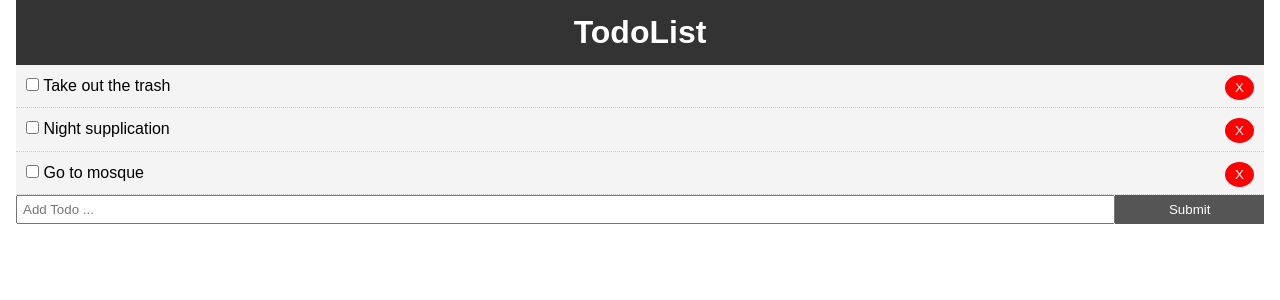
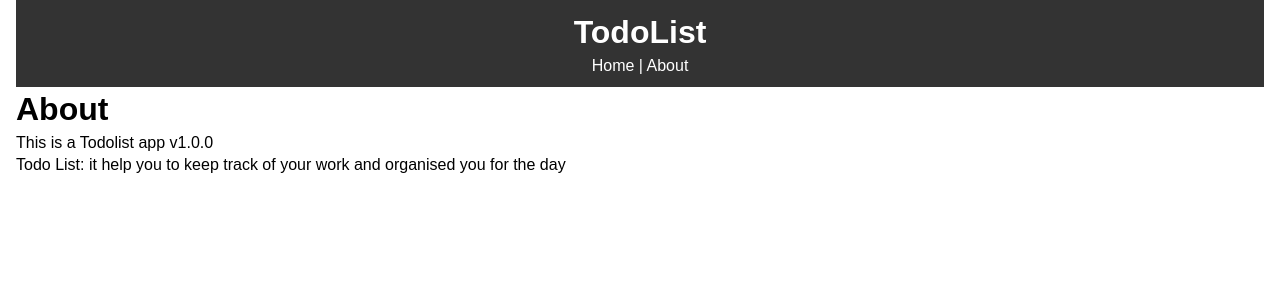
Before and after one commit to jobisne/todo-app, a React (Create React App) app: page /about in a window 1280 px wide. Shown: the top 300 px of the page. Built offline with nearby package versions, Linux system fonts and the light colour scheme.

Commit message:
adding todo and about page implemented

```diff
--- a/package.json
+++ b/package.json
@@ -5,7 +5,9 @@
   "dependencies": {
     "react": "^16.8.4",
     "react-dom": "^16.8.4",
-    "react-scripts": "2.1.8"
+    "react-router-dom": "^5.1.2",
+    "react-scripts": "2.1.8",
+    "uuid": "^3.3.3"
   },
   "scripts": {
     "start": "react-scripts start",
--- a/src/App.js
+++ b/src/App.js
@@ -1,67 +1,86 @@
 import React, { Component } from 'react';
+import { BrowserRouter as Router, Route } from 'react-router-dom';
 import Todos from './components/Todos';
 import AddTodo from './components/AddTodo';
 import Header from './components/layout/Header';
+import About from './components/pages/About';
+
+import uuid from 'uuid';
 import './App.css';
 
 class App extends Component {
   state = {
     todos: [
       {
-        id: 1,
-        title: 'Take out the trash',
+        id: uuid.v4(),
+        title: 'Report to sauban',
         completed: false
       },
       {
-        id: 2,
+        id: uuid.v4(),
         title: 'Night supplication',
         completed: false
       },
       {
-        id: 3,
+        id: uuid.v4(),
         title: 'Go to mosque',
         completed: false
       }
     ]
-  }
+  };
   // Toggle Complete
-  markComplete = (id) => {
+  markComplete = id => {
     this.setState({
-      todos: this.state.todos.map((todo) => {
+      todos: this.state.todos.map(todo => {
         if (todo.id === id) {
-          todo.completed = !todo.completed
+          todo.completed = !todo.completed;
         }
         return todo;
       })
     });
-  }
+  };
 
   //Delete Todo
-  deleteTodo = (id) => {
+  deleteTodo = id => {
     this.setState({
-      todos: this.state.todos.filter((todo) => todo.id !== id )
+      todos: [...this.state.todos.filter(todo => todo.id !== id)]
     });
     // console.log('tes', id)
-  }
+  };
   //Add Todo
-  addTodo = (title) => {
-
+  addTodo = title => {
+    const newTodo = {
+      id: uuid.v4(),
+      title,
+      completed: false
+    };
+    this.setState({ todos: [...this.state.todos, newTodo] });
     // console.log(title);
-  }
+  };
 
   render() {
     return (
-
+      <Router>
         <div className="App">
           <div className="container">
             <Header />
-          <Todos  todos = { this.state.todos } markComplete = {this.markComplete}
-          deleteTodo = {this.deleteTodo}
+            <Route exact
+              path="/"
+              render={props => (
+                <React.Fragment>
+                  <Todos
+                    todos={this.state.todos}
+                    markComplete={this.markComplete}
+                    deleteTodo={this.deleteTodo}
                   />
-          <AddTodo addTodo = {this.addTodo} />
+                  <AddTodo addTodo={this.addTodo} />
+                </React.Fragment>
+              )}
+            />
+            <Route path='/about' component={About} />
           </div>
-
         </div>
+      </Router>
     );
   }
 }
--- a/src/components/layout/Header.js
+++ b/src/components/layout/Header.js
@@ -1,9 +1,11 @@
 import React from 'react';
+import {Link} from 'react-router-dom';
 
 function Header() {
   return (
     <header style={headerStyle}>
       <h1>TodoList</h1>
+      <Link to='/' style={linkStyle} >Home </Link> | <Link to='/about' style={linkStyle}>About</Link>
     </header>
   )
 }
@@ -14,5 +16,9 @@ const headerStyle = {
   textAlign: 'center',
   padding: '10px'
 }
+const linkStyle = {
+color: '#fff',
+textDecoration: 'none'
+}
 
 export default Header;
--- /dev/null
+++ b/src/components/pages/About.js
@@ -0,0 +1,15 @@
+import React from 'react'
+
+function About() {
+  return (
+    <React.Fragment>
+
+    <h1>
+      About
+    </h1>
+    <p>This is a Todolist app v1.0.0</p>
+    <p>Todo List: it help you to keep track of your work and organised you for the day</p>
+    </React.Fragment>
+  )
+}
+export default  About;
```
Also changed, not shown: 1 other file (tests, documents, lock files or other folders). Lines whose indentation alone changed are shown as unchanged.
